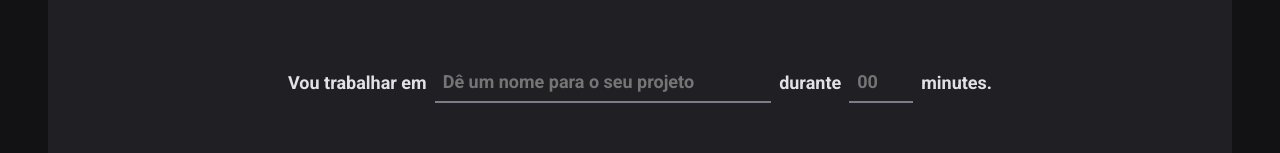
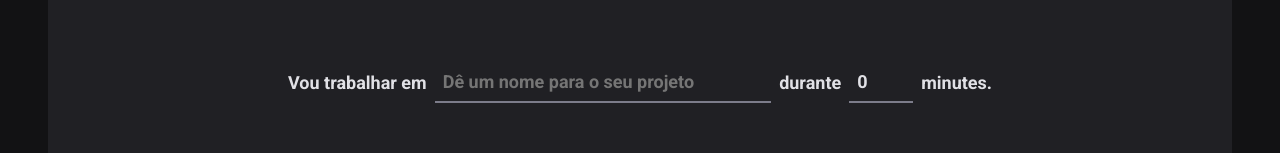
Before and after one commit to nadodev/ignite-timer, a React (Vite) app: page / in a window 1280 px wide. Shown: the part 164-317 px from the top of the page. Built offline with nearby package versions, Linux system fonts and the light colour scheme.

Commit message:
fix: ajuste validacao com zod

```diff
--- a/src/pages/Home/index.tsx
+++ b/src/pages/Home/index.tsx
@@ -1,3 +1,4 @@
+import { useState } from 'react'
 import { Play } from 'phosphor-react'
 import { useForm } from 'react-hook-form'
 import { zodResolver } from '@hookform/resolvers/zod'
@@ -12,30 +13,33 @@ import {
   TaskInput,
 } from './style'
 
-const newCycleFormValidationScheema = zod.object({
-  task: zod.string().min(1, 'A task name is required'),
-  minutesAmmount: zod
-    .number()
-    .min(5, 'O Valor minimo é 5')
-    .max(60, 'O valor máximo é 60'),
+const newCycleFormValidationSchema = zod.object({
+  task: zod.string().min(1, 'Informe a tarefa'),
+  minutesAmount: zod.number().min(5, 'Informe um valor maior que 5').max(60),
 })
+type NewCycleFormData = zod.infer<typeof newCycleFormValidationSchema>
+
 export function Home() {
-  const { register, handleSubmit, watch, formState } = useForm({
-    resolver: zodResolver(newCycleFormValidationScheema),
+  const [minutes, setMinutes] = useState(0)
+
+  const { register, handleSubmit, reset, watch } = useForm<NewCycleFormData>({
+    resolver: zodResolver(newCycleFormValidationSchema),
+    defaultValues: {
+      task: '',
+      minutesAmount: 0,
+    },
   })
 
-  const handleStartCountdown = (data: any) => {
+  const handleStartCountdown = (data: NewCycleFormData) => {
     console.log(data)
+    reset()
   }
 
-  console.log(formState.errors)
-
   const task = watch('task')
-  const isSubmitDisabled = !task
-
+  const ITask = !task
   return (
     <HomeContainer>
-      <form onSubmit={handleSubmit(handleStartCountdown)}>
+      <form onSubmit={handleSubmit(handleStartCountdown)} action="">
         <FormContainer>
           <label htmlFor="task">Vou trabalhar em</label>
           <TaskInput
@@ -56,11 +60,11 @@ export function Home() {
           <label htmlFor="task">durante</label>
           <MinutesAmountInput
             type="number"
-            id="minutesAmmount"
+            id="minutesAmount"
             placeholder="00"
-            step={5}
-            min={5}
-            {...register('minutesAmmount', { valueAsNumber: true })}
+            step="5"
+            max="60"
+            {...register('minutesAmount', { valueAsNumber: true })}
           />
           <span>minutes.</span>
         </FormContainer>
@@ -72,7 +76,7 @@ export function Home() {
           <span>0</span>
         </CountdownContainer>
 
-        <ButtonSubmit type="submit" disabled={isSubmitDisabled}>
+        <ButtonSubmit type="submit" disabled={ITask}>
           <Play /> Começar
         </ButtonSubmit>
       </form>
--- a/src/styles/themes/themeDefault.ts
+++ b/src/styles/themes/themeDefault.ts
@@ -16,6 +16,7 @@ export const defaultTheme = {
 
   'red-500': '#AB222E',
   'red-700': '#7A1921',
+  'red-900': '#3E0A12',
 
   'yellow-500': '#FBA94C',
 }
```
Lines whose indentation alone changed are shown as unchanged.
